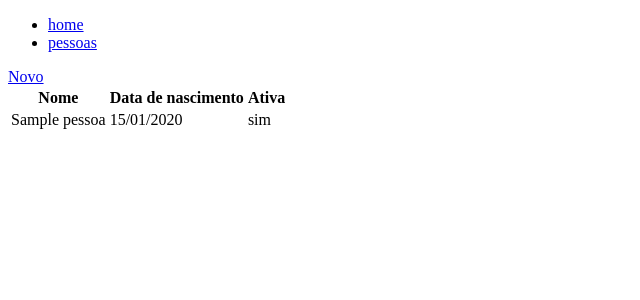
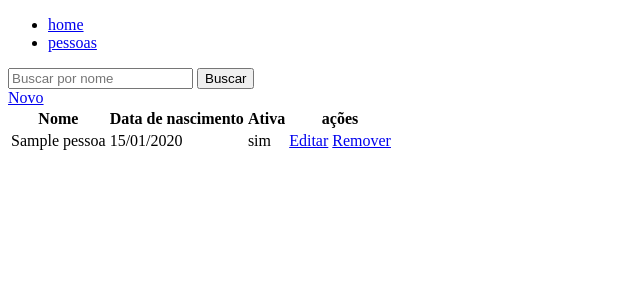
Before and after one commit to Danrlei-Huber/cadastro-de-pessoas, a Django app: page /pessoas/ in a window 1280 px wide. Shown: the top 300 px of the page, without its empty margins (0-640 px from the left). Run offline with Django 4.2, Linux system fonts and the light colour scheme; tables that the repository leaves empty hold one stand-in row (values such as "Sample post").

Commit message:
adicionado CRUD U e D

```diff
--- a/pessoa/form.py
+++ b/pessoa/form.py
@@ -3,6 +3,11 @@ from django import forms
 from .models import Pessoa
 
 class PessoaForm(forms.ModelForm):
+    data_nascimento = forms.DateField(
+        widget=forms.TextInput(
+            attrs={"type": "date"}
+        )
+    )
     class Meta:
         model = Pessoa
         fields = ['nome_completo','data_nascimento','ativo']
--- /dev/null
+++ b/pessoa/templates/pessoa/pessoa_confirm_delete.html
@@ -0,0 +1,4 @@
+<form method="post">{% csrf_token %}
+    <p>Are you sure you want to delite "{{ object }}"?</p>
+    <input type="submit" value="confirm">
+</form>
--- a/pessoa/templates/pessoa/pessoa_list.html
+++ b/pessoa/templates/pessoa/pessoa_list.html
@@ -2,6 +2,10 @@
 
 
 {% block content %}
+<form method="GET">
+    <input type="text" name="nome" placeholder="Buscar por nome">
+    <input type="submit" value="Buscar">
+</form>
  <a href="{% url 'pessoa.novo' %}">Novo</a>
 <table>
     <thead>
@@ -9,6 +13,7 @@
             <th>Nome</th>
             <th>Data de nascimento</th>
             <th>Ativa</th>
+            <th>ações</th>
         </tr>
         <tbody>
             {% for pessoa in  object_list %}
@@ -22,6 +27,10 @@
                         não
                         {% endif %}
                     </td>
+                    <td>
+                        <a href="{% url 'pessoa.editar' pessoa.pk %}">Editar</a>
+                        <a href="{% url 'pessoa.remover' pessoa.pk %}">Remover</a>
+                    </td>
                 </tr>
             {% endfor %}
         </tbody>
--- a/pessoa/urls.py
+++ b/pessoa/urls.py
@@ -1,7 +1,9 @@
 from django.urls import path
-from .views import listaPessoaView, PessoaCreateView
+from .views import listaPessoaView, PessoaCreateView, PessoaUpdateView, PessoaDeleteView
 
 urlpatterns = [
     path('', listaPessoaView.as_view(),name='pessoa.index'),
-    path('novo/',PessoaCreateView.as_view(), name='pessoa.novo')
+    path('novo/',PessoaCreateView.as_view(), name='pessoa.novo'),
+    path('editar/<int:pk>',PessoaUpdateView.as_view(), name='pessoa.editar'),
+    path('remover/<int:pk>',PessoaDeleteView.as_view(), name='pessoa.remover'),
 ]
--- a/pessoa/views.py
+++ b/pessoa/views.py
@@ -1,5 +1,5 @@
 from django.shortcuts import render
-from django.views.generic import ListView, CreateView
+from django.views.generic import ListView, CreateView, UpdateView, DeleteView
 from .models import Pessoa
 from .form import PessoaForm
 
@@ -7,8 +7,27 @@ class listaPessoaView(ListView):
     model = Pessoa
     queryset =  Pessoa.objects.all().order_by('nome_completo')
 
+    def get_queryset(self):
+        queryset = super().get_queryset()
+        filtro_nome = self.request.GET.get('nome') or None
+
+        if filtro_nome:
+            queryset = queryset.filter(nome_completo__contains=filtro_nome)
+
+        return queryset
+
+
 
 class PessoaCreateView(CreateView):
     model = Pessoa
     form_class = PessoaForm
     success_url = '/pessoas/'
+
+class PessoaUpdateView(UpdateView):
+    model = Pessoa
+    form_class = PessoaForm
+    success_url = '/pessoas/'
+
+class PessoaDeleteView(DeleteView):
+    model = Pessoa
+    success_url = '/pessoas/'
```
